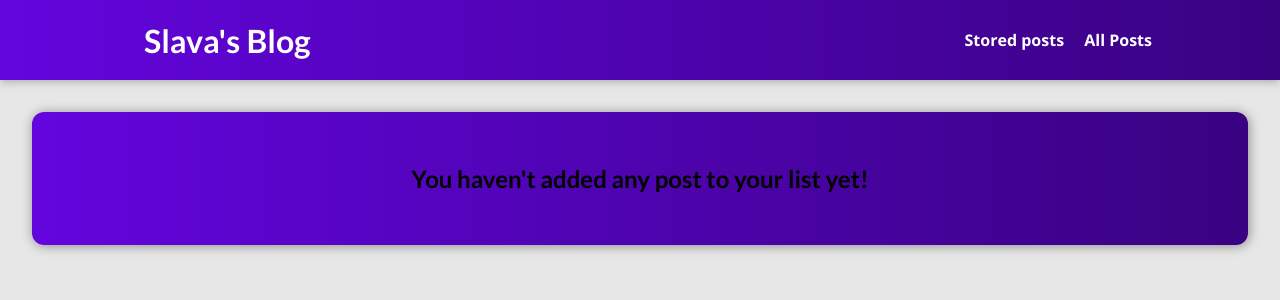
After one commit to Viachaslau/Blog, a Django app: page /read-later in a window 1280 px wide. The commit adds this page. Shown: the top 300 px of the page. Run offline with Django 4.2, Linux system fonts and the light colour scheme.

Commit message:
Blog rev. 7.1

```diff
--- /dev/null
+++ b/blog/static/blog/read_later.css
@@ -0,0 +1,29 @@
+.posts {
+    display: block;
+    background: linear-gradient(to right, #6305dd, #390281);
+    padding: 2rem;
+    border-radius: 12px;
+    width: auto;
+    margin: 2rem;
+    box-shadow: 1px 1px 12px rgba(0, 0, 0, 0.4);
+  }
+
+  .posts a {
+    text-decoration: none;
+    color: black;
+  }
+
+  .posts a:hover,
+  .posts a:active {
+    transform: scale(1.1);
+    background-color: #390281;
+    color: white;
+  }
+
+  .posts h1 {
+    text-align: center;
+  }
+
+  .posts ul {
+    display: block;
+  }
--- /dev/null
+++ b/blog/templates/blog/read_later.html
@@ -0,0 +1,28 @@
+{% extends 'base.html' %}
+{% load static %}
+
+{% block title %}
+    Stored post
+{% endblock title %}
+
+{% block css_files %}
+    <link rel="stylesheet" href="{% static 'blog/read_later.css' %}">
+    <link rel="stylesheet" href="{% static 'blog/posts.css' %}">
+{% endblock css_files %}
+
+
+{% block content %}
+
+<section class="posts">
+    {% if has_posts %}
+    <ul>
+        {% for post in posts %}
+            <li><a href="{% url 'post-detail-page' post.slug %}"><h2>{{post.title}}</h2></a></li>
+        {% endfor %}
+    <ul>
+    {% else %}
+    <h1>You haven't added any post to your list yet!</h1>
+    {% endif %}
+</section>
+
+{% endblock content %}
--- a/blog/urls.py
+++ b/blog/urls.py
@@ -6,5 +6,6 @@ urlpatterns = [
     path("", views.StartingPageView.as_view(), name='starting-page'),
     path("posts", views.PostsView.as_view(), name='posts-page'),
     path("posts/<slug:slug>", views.PostDetailView.as_view(),
-        name='post-detail-page') #/posts/my-first-post
+        name='post-detail-page'), #/posts/my-first-post
+    path("read-later", views.ReadLaterView.as_view(), name="read-later")
 ]
--- a/blog/views.py
+++ b/blog/views.py
@@ -103,3 +103,33 @@ class PostDetailView(View):
         }
 
         return render(request, "blog/post_detail.html", context)
+
+class ReadLaterView(View):
+    def get(self, request):
+        stored_posts = request.session.get("stored_posts")
+
+        context={}
+
+        if stored_posts is None or len(stored_posts) == 0:
+            context["posts"] = []
+            context["has_posts"] = False
+        else:
+            posts = Post.objects.filter(id__in=stored_posts)
+            context["posts"] = posts
+            context["has_posts"] = True
+
+        return render(request, "blog/read_later.html", context)
+
+    def post(self, request):
+        stored_posts = request.session.get("stored_posts")
+
+        if stored_posts is None:
+            stored_posts = []
+
+        post_id = int(request.POST["post_id"])
+
+        if post_id not in stored_posts:
+            stored_posts.append(post_id)
+            request.session["stored_posts"] = stored_posts
+
+        return HttpResponseRedirect("/")
--- a/static/app.css
+++ b/static/app.css
@@ -36,6 +36,7 @@ h3 {
   text-decoration: none;
   color: white;
   font-weight: bold;
+  margin-left: 1rem;
 }
 
 #main-navigation a:hover,
--- a/templates/base.html
+++ b/templates/base.html
@@ -15,8 +15,10 @@
     <header id="main-navigation">
         <h1><a href="{% url 'starting-page' %}">Slava's Blog</a></h1>
         <nav>
+            <a href="{% url 'read-later' %}">Stored posts</a>
             <a href="{% url 'posts-page' %}">All Posts</a>
         </nav>
+
     </header>
 
     <main>
```
Also changed, not shown: blog/static/blog/post_detail.css (+8 -0 lines), blog/templates/blog/post_detail.html (+8 -1 lines), db.sqlite3, uploads/posts/Hiking.jpeg (added), uploads/posts/Motorcicle.jpeg (added), uploads/posts/Programming.jpeg (added), uploads/posts/Rally.jpeg (added).
